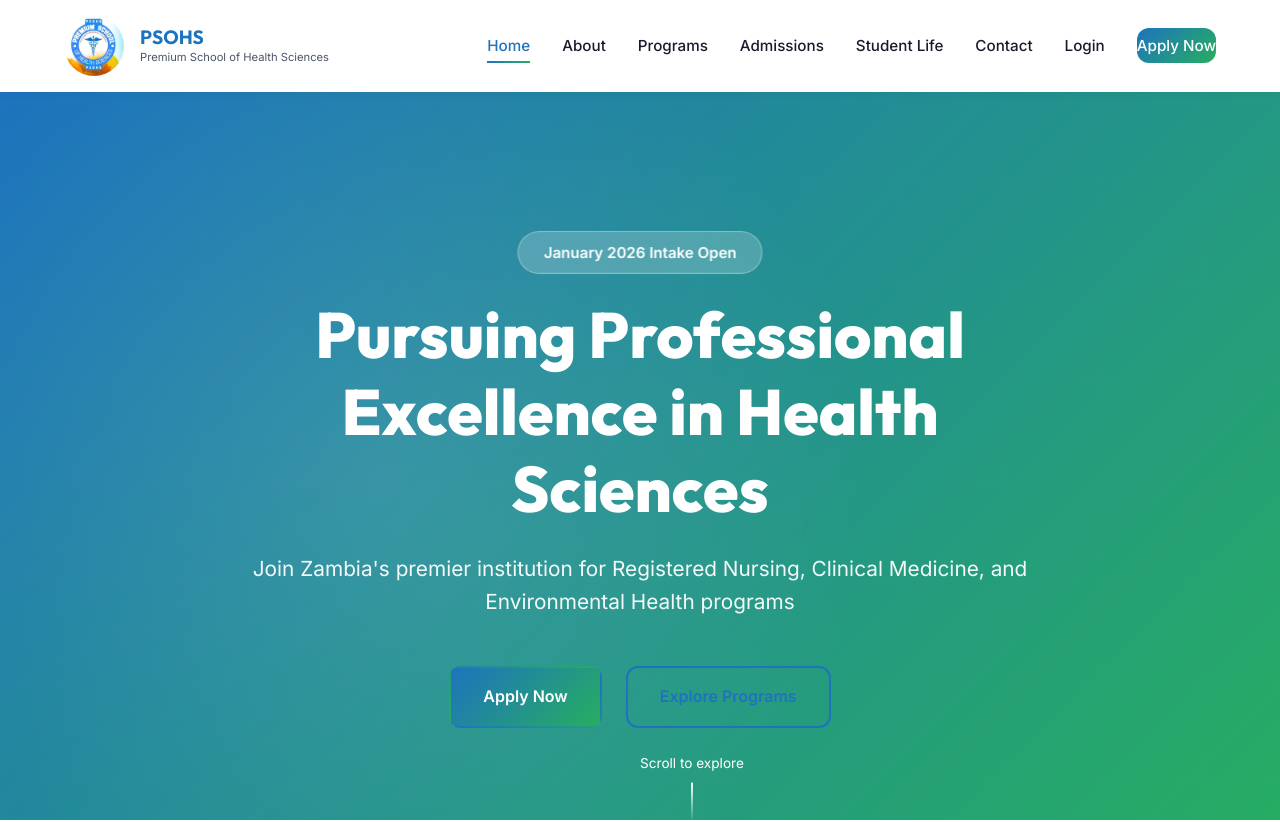
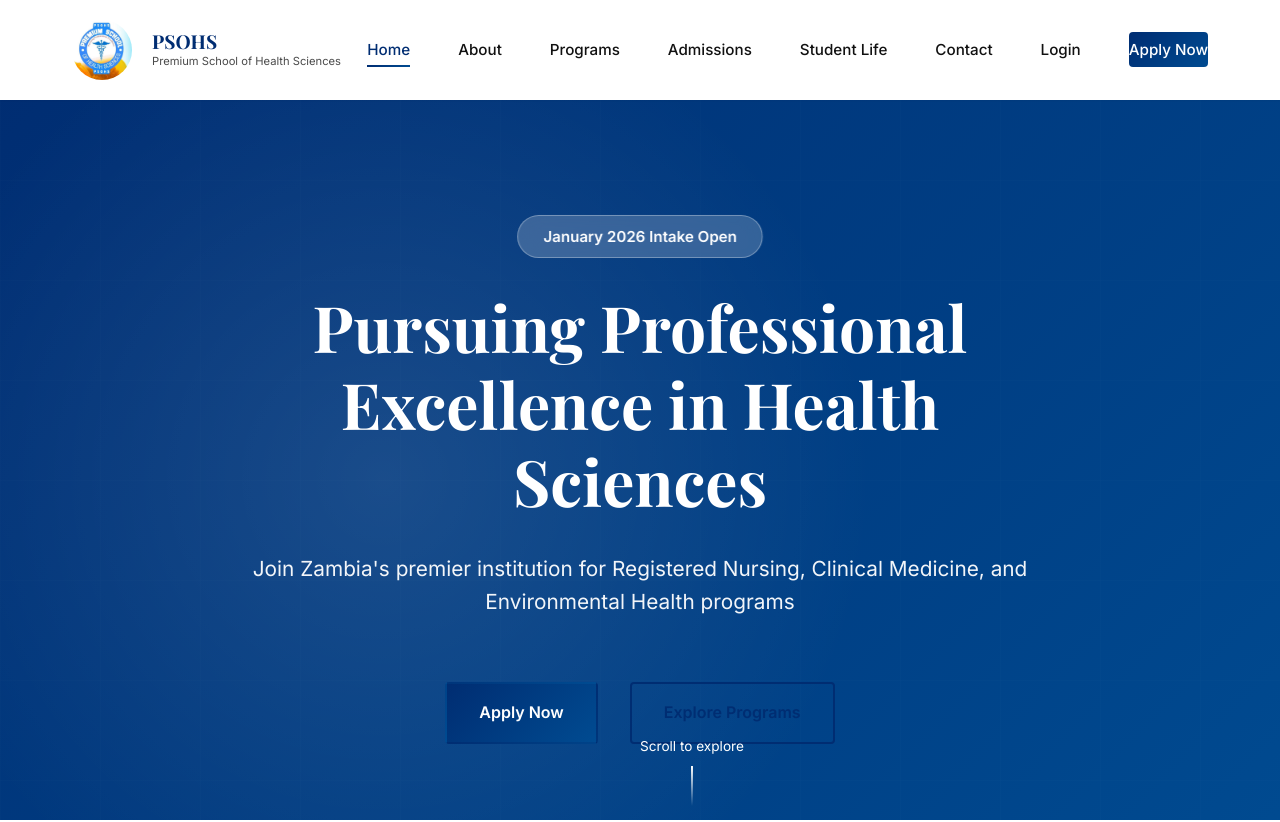
Before and after one commit to addplux/PremiumUniversity, a React (Vite) app in the folder frontend/: page / in a window 1280 px wide. Shown: the top 822 px of the page. Built offline with nearby package versions, Linux system fonts and the light colour scheme.

Commit message:
Update design system to Modern Academic Minimalist

```diff
--- a/frontend/index.html
+++ b/frontend/index.html
@@ -11,7 +11,7 @@
   <link rel="preconnect" href="https://fonts.googleapis.com">
   <link rel="preconnect" href="https://fonts.gstatic.com" crossorigin>
   <link
-    href="https://fonts.googleapis.com/css2?family=Inter:wght@300;400;500;600;700;800;900&family=Outfit:wght@400;500;600;700;800;900&display=swap"
+    href="https://fonts.googleapis.com/css2?family=Inter:wght@400;500;600&family=Outfit:wght@500;700;800&family=Playfair+Display:wght@400;600;700&display=swap"
     rel="stylesheet">
 </head>
 
--- a/frontend/src/index.css
+++ b/frontend/src/index.css
@@ -8,53 +8,62 @@
 }
 
 :root {
-  /* Colors */
-  --primary-blue: #1E73BE;
-  --primary-blue-dark: #155A94;
-  --primary-blue-light: #4A90D9;
-  --accent-gold: #F7B731;
-  --accent-gold-dark: #E09F1B;
-  --medical-green: #27AE60;
-  --medical-green-dark: #1E8449;
+  /* Colors - Academic Minimalist Palette */
+  --primary-blue: #002D72;
+  /* Deep Navy (Harvard-esque) */
+  --primary-blue-dark: #001A42;
+  --primary-blue-light: #4B7BC6;
+  --accent-gold: #C49F4D;
+  /* Muted Gold/Bronze */
+  --accent-gold-dark: #9E7D32;
+  --medical-green: #2E7D32;
+  /* Deep Professional Green */
+  --medical-green-dark: #1B5E20;
 
-  --text-dark: #1a1a2e;
-  --text-gray: #4a5568;
-  --text-light: #718096;
+  --text-dark: #111111;
+  --text-gray: #4A4A4A;
+  --text-light: #767676;
   --bg-white: #ffffff;
-  --bg-light: #f8f9fa;
-  --bg-gray: #e8eaed;
+  --bg-light: #F9F9F9;
+  /* Very subtle off-white */
+  --bg-gray: #EAEAEA;
 
-  --gradient-primary: linear-gradient(135deg, #1E73BE 0%, #27AE60 100%);
-  --gradient-hero: linear-gradient(135deg, rgba(30, 115, 190, 0.95) 0%, rgba(39, 174, 96, 0.95) 100%);
+  /* Gradients - Subtle and Classic */
+  --gradient-primary: linear-gradient(135deg, #002D72 0%, #004B91 100%);
+  --gradient-hero: linear-gradient(135deg, rgba(0, 45, 114, 0.96) 0%, rgba(0, 26, 66, 0.98) 100%);
 
   /* Typography */
-  --font-primary: 'Inter', -apple-system, BlinkMacSystemFont, 'Segoe UI', sans-serif;
-  --font-heading: 'Outfit', -apple-system, BlinkMacSystemFont, 'Segoe UI', sans-serif;
+  --font-primary: 'Inter', sans-serif;
+  /* Clean body text */
+  --font-heading: 'Playfair Display', serif;
+  /* prestigious Serif headers */
 
-  /* Spacing */
+  /* Spacing - More "Breathable" */
   --spacing-xs: 0.5rem;
-  --spacing-sm: 1rem;
-  --spacing-md: 1.5rem;
-  --spacing-lg: 2rem;
-  --spacing-xl: 3rem;
-  --spacing-2xl: 4rem;
-  --spacing-3xl: 6rem;
+  --spacing-sm: 1.25rem;
+  --spacing-md: 2rem;
+  --spacing-lg: 3rem;
+  --spacing-xl: 4rem;
+  --spacing-2xl: 6rem;
+  --spacing-3xl: 8rem;
 
-  /* Shadows */
-  --shadow-sm: 0 2px 8px rgba(0, 0, 0, 0.05);
-  --shadow-md: 0 4px 16px rgba(0, 0, 0, 0.08);
-  --shadow-lg: 0 8px 32px rgba(0, 0, 0, 0.12);
-  --shadow-xl: 0 16px 48px rgba(0, 0, 0, 0.16);
+  /* Shadows - Minimal and Soft */
+  --shadow-sm: 0 1px 2px rgba(0, 0, 0, 0.04);
+  --shadow-md: 0 4px 12px rgba(0, 0, 0, 0.06);
+  --shadow-lg: 0 10px 30px rgba(0, 0, 0, 0.08);
+  /* Softer, larger spread */
+  --shadow-xl: 0 20px 40px rgba(0, 0, 0, 0.1);
 
-  /* Border Radius */
-  --radius-sm: 8px;
-  --radius-md: 12px;
-  --radius-lg: 16px;
-  --radius-xl: 24px;
+  /* Border Radius - Sharper, more Formal */
+  --radius-sm: 2px;
+  --radius-md: 4px;
+  --radius-lg: 6px;
+  --radius-xl: 8px;
 
   /* Transitions */
-  --transition: all 0.3s cubic-bezier(0.4, 0, 0.2, 1);
-  --transition-fast: all 0.15s cubic-bezier(0.4, 0, 0.2, 1);
+  --transition: all 0.3s cubic-bezier(0.2, 0.8, 0.2, 1);
+  /* Elegant easing */
+  --transition-fast: all 0.15s ease-out;
 }
 
 html {
```
